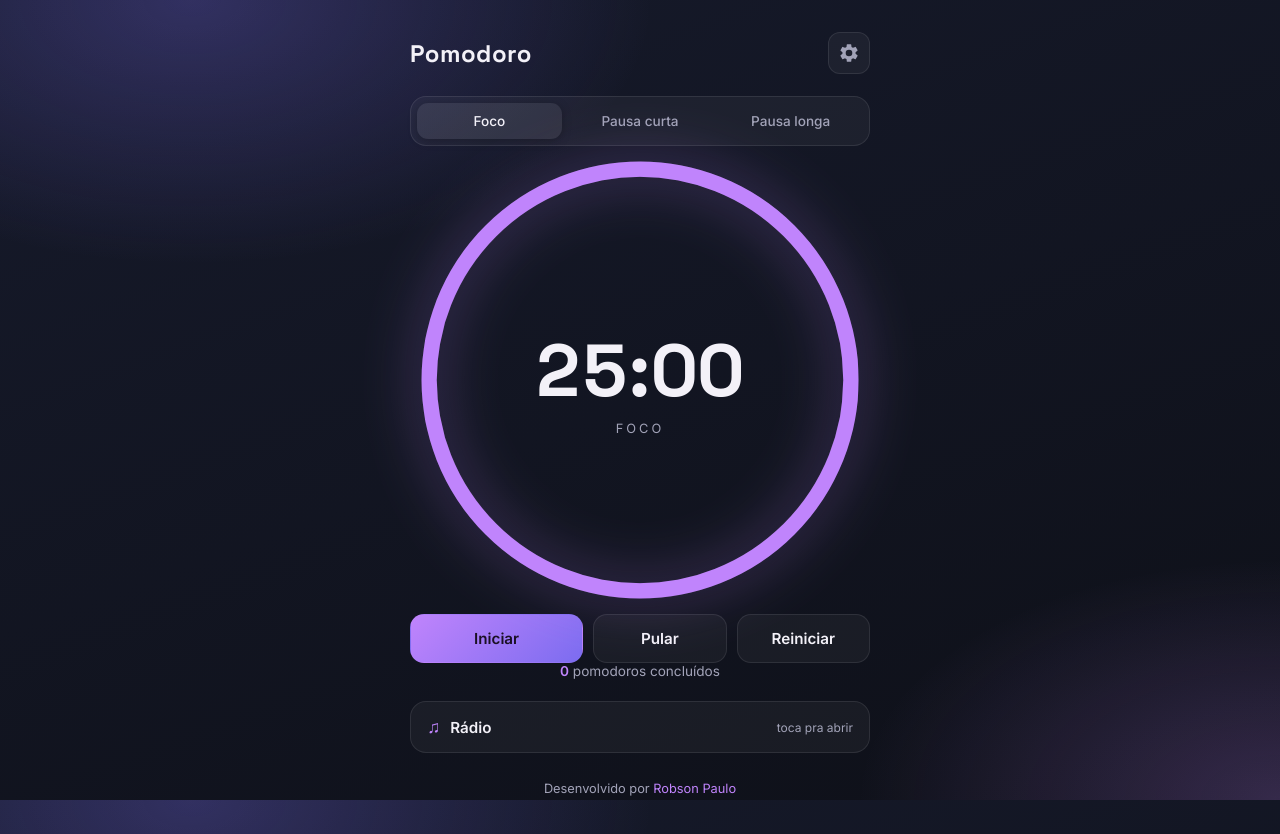
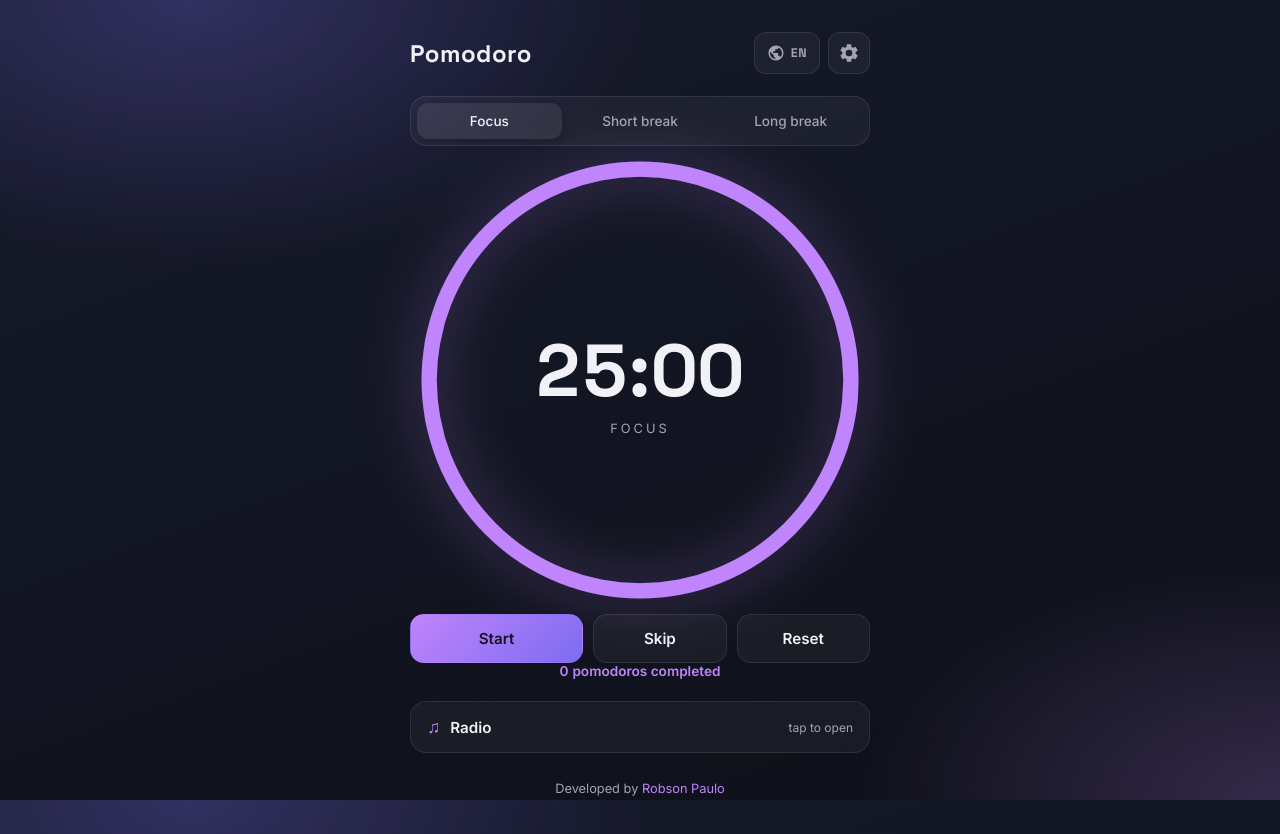
Before and after one commit to rabisquim/pomodorotimer-js, a plain HTML site: page index.html in a window 1280 px wide. Drawn offline with Linux system fonts and the light colour scheme.

Commit message:
adiciona seletor de idiomas com tradução PT-BR/EN

```diff
--- a/index.html
+++ b/index.html
@@ -3,25 +3,33 @@
 <head>
     <meta charset="UTF-8">
     <meta name="viewport" content="width=device-width, initial-scale=1.0">
-    <title>Pomodoro Timer</title>
+    <title data-i18n="app.title">Pomodoro Timer</title>
     <link rel="stylesheet" href="styles/style.css">
 </head>
 <body>
     <div class="app">
         <header class="header">
-            <h1 class="header__title">Pomodoro</h1>
-            <button id="settings-btn" class="icon-btn" type="button" aria-label="Abrir configurações">
-                <svg viewBox="0 0 24 24" width="22" height="22" aria-hidden="true">
-                    <path fill="currentColor" d="M19.14 12.94c.04-.3.06-.61.06-.94s-.02-.64-.07-.94l2.03-1.58a.49.49 0 0 0 .12-.62l-1.92-3.32a.49.49 0 0 0-.59-.22l-2.39.96a7.03 7.03 0 0 0-1.62-.94l-.36-2.54a.48.48 0 0 0-.48-.41h-3.84a.48.48 0 0 0-.48.41l-.36 2.54c-.58.24-1.12.55-1.62.94l-2.39-.96a.48.48 0 0 0-.59.22L2.74 8.87a.48.48 0 0 0 .12.62l2.03 1.58c-.05.3-.07.62-.07.94s.02.64.07.94l-2.03 1.58a.49.49 0 0 0-.12.62l1.92 3.32c.12.22.39.3.59.22l2.39-.96c.5.39 1.04.7 1.62.94l.36 2.54c.05.24.24.41.48.41h3.84c.24 0 .44-.17.48-.41l.36-2.54c.58-.24 1.12-.55 1.62-.94l2.39.96c.2.08.47 0 .59-.22l1.92-3.32a.49.49 0 0 0-.12-.62l-2.03-1.58zM12 15.6A3.6 3.6 0 1 1 12 8.4a3.6 3.6 0 0 1 0 7.2z"/>
-                </svg>
-            </button>
+            <h1 class="header__title" data-i18n="app.name">Pomodoro</h1>
+            <div class="header__actions">
+                <button id="lang-btn" class="icon-btn icon-btn--lang" type="button" data-i18n-aria="header.langAria">
+                    <svg viewBox="0 0 24 24" width="18" height="18" aria-hidden="true">
+                        <path fill="currentColor" d="M12 2C6.48 2 2 6.48 2 12s4.48 10 10 10 10-4.48 10-10S17.52 2 12 2zm-1 17.93c-3.95-.49-7-3.85-7-7.93 0-.62.08-1.21.21-1.79L9 15v1c0 1.1.9 2 2 2v1.93zm6.9-2.54c-.26-.81-1-1.39-1.9-1.39h-1v-3c0-.55-.45-1-1-1H8v-2h2c.55 0 1-.45 1-1V7h2c1.1 0 2-.9 2-2v-.41c2.93 1.19 5 4.06 5 7.41 0 2.08-.8 3.97-2.1 5.39z"/>
+                    </svg>
+                    <span class="icon-btn__code" data-lang-code>PT</span>
+                </button>
+                <button id="settings-btn" class="icon-btn" type="button" data-i18n-aria="header.settingsAria">
+                    <svg viewBox="0 0 24 24" width="22" height="22" aria-hidden="true">
+                        <path fill="currentColor" d="M19.14 12.94c.04-.3.06-.61.06-.94s-.02-.64-.07-.94l2.03-1.58a.49.49 0 0 0 .12-.62l-1.92-3.32a.49.49 0 0 0-.59-.22l-2.39.96a7.03 7.03 0 0 0-1.62-.94l-.36-2.54a.48.48 0 0 0-.48-.41h-3.84a.48.48 0 0 0-.48.41l-.36 2.54c-.58.24-1.12.55-1.62.94l-2.39-.96a.48.48 0 0 0-.59.22L2.74 8.87a.48.48 0 0 0 .12.62l2.03 1.58c-.05.3-.07.62-.07.94s.02.64.07.94l-2.03 1.58a.49.49 0 0 0-.12.62l1.92 3.32c.12.22.39.3.59.22l2.39-.96c.5.39 1.04.7 1.62.94l.36 2.54c.05.24.24.41.48.41h3.84c.24 0 .44-.17.48-.41l.36-2.54c.58-.24 1.12-.55 1.62-.94l2.39.96c.2.08.47 0 .59-.22l1.92-3.32a.49.49 0 0 0-.12-.62l-2.03-1.58zM12 15.6A3.6 3.6 0 1 1 12 8.4a3.6 3.6 0 0 1 0 7.2z"/>
+                    </svg>
+                </button>
+            </div>
         </header>
 
         <main class="main">
-            <div class="tabs" role="tablist" aria-label="Tipo de sessão">
-                <button class="tab is-active" type="button" role="tab" data-mode="focus">Foco</button>
-                <button class="tab" type="button" role="tab" data-mode="short">Pausa curta</button>
-                <button class="tab" type="button" role="tab" data-mode="long">Pausa longa</button>
+            <div class="tabs" role="tablist" aria-label="Tipo de sessão" data-i18n-aria="tabs.aria">
+                <button class="tab is-active" type="button" role="tab" data-mode="focus" data-i18n="mode.focus">Foco</button>
+                <button class="tab" type="button" role="tab" data-mode="short" data-i18n="mode.short">Pausa curta</button>
+                <button class="tab" type="button" role="tab" data-mode="long" data-i18n="mode.long">Pausa longa</button>
             </div>
 
             <div class="timer">
@@ -36,31 +44,31 @@
             </div>
 
             <div class="controls">
-                <button id="start-btn" class="btn btn--primary" type="button">Iniciar</button>
-                <button id="skip-btn" class="btn" type="button">Pular</button>
-                <button id="reset-btn" class="btn" type="button">Reiniciar</button>
+                <button id="start-btn" class="btn btn--primary" type="button" data-i18n="btn.start">Iniciar</button>
+                <button id="skip-btn" class="btn" type="button" data-i18n="btn.skip">Pular</button>
+                <button id="reset-btn" class="btn" type="button" data-i18n="btn.reset">Reiniciar</button>
             </div>
 
-            <p class="cycles"><span id="cycle-count">0</span> pomodoros concluídos</p>
+            <p class="cycles"><span id="cycle-count">0</span> <span data-i18n="cycles.done">pomodoros concluídos</span></p>
         </main>
 
         <section class="radio">
             <button id="radio-toggle" class="radio__toggle" type="button" aria-expanded="false">
                 <span class="radio__icon" aria-hidden="true">&#9835;</span>
-                <span class="radio__name">Rádio</span>
+                <span class="radio__name" data-i18n="radio.name">Rádio</span>
                 <span id="radio-state" class="radio__state">toca pra abrir</span>
             </button>
             <div id="radio-player" class="radio__player" hidden>
                 <label class="radio__field">
-                    <span>Estação</span>
+                    <span data-i18n="radio.station">Estação</span>
                     <select id="radio-station"></select>
                 </label>
                 <div id="radio-custom" class="radio__custom" hidden>
-                    <input id="radio-custom-url" class="radio__input" type="url" placeholder="Cole um link do YouTube" autocomplete="off">
-                    <button id="radio-custom-apply" class="btn" type="button">Tocar</button>
+                    <input id="radio-custom-url" class="radio__input" type="url" placeholder="Cole um link do YouTube" data-i18n-placeholder="radio.customPlaceholder" autocomplete="off">
+                    <button id="radio-custom-apply" class="btn" type="button" data-i18n="radio.play">Tocar</button>
                 </div>
                 <label id="radio-volume-row" class="radio__field" hidden>
-                    <span>Volume</span>
+                    <span data-i18n="radio.volume">Volume</span>
                     <input id="radio-volume" class="radio__range" type="range" min="0" max="100" step="1" value="60">
                 </label>
                 <div id="yt-player"></div>
@@ -70,7 +78,7 @@
 
         <footer class="footer">
             <p class="footer__text">
-                Desenvolvido por <a class="footer__link" href="https://github.com/rabisquim" target="_blank" rel="noopener">Robson Paulo</a>
+                <span data-i18n="footer.developedBy">Desenvolvido por</span> <a class="footer__link" href="https://github.com/rabisquim" target="_blank" rel="noopener">Robson Paulo</a>
             </p>
         </footer>
     </div>
@@ -78,37 +86,38 @@
     <div id="settings-modal" class="modal" hidden>
         <div class="modal__overlay" data-close></div>
         <div class="modal__box" role="dialog" aria-modal="true" aria-labelledby="settings-title">
-            <h2 id="settings-title" class="modal__title">Configurações</h2>
+            <h2 id="settings-title" class="modal__title" data-i18n="settings.title">Configurações</h2>
 
             <label class="field">
-                <span>Foco (min)</span>
+                <span data-i18n="settings.focus">Foco (min)</span>
                 <input id="set-focus" type="number" min="1" max="120" step="1" value="25">
             </label>
             <label class="field">
-                <span>Pausa curta (min)</span>
+                <span data-i18n="settings.short">Pausa curta (min)</span>
                 <input id="set-short" type="number" min="1" max="60" step="1" value="5">
             </label>
             <label class="field">
-                <span>Pausa longa (min)</span>
+                <span data-i18n="settings.long">Pausa longa (min)</span>
                 <input id="set-long" type="number" min="1" max="60" step="1" value="15">
             </label>
             <label class="field">
-                <span>Ciclos até pausa longa</span>
+                <span data-i18n="settings.cycles">Ciclos até pausa longa</span>
                 <input id="set-cycles" type="number" min="1" max="12" step="1" value="4">
             </label>
             <label class="field field--row">
-                <span>Auto-iniciar próxima sessão</span>
+                <span data-i18n="settings.autoStart">Auto-iniciar próxima sessão</span>
                 <input id="set-autostart" type="checkbox">
             </label>
 
             <div class="modal__actions">
-                <button id="settings-cancel" class="btn" type="button">Cancelar</button>
-                <button id="settings-save" class="btn btn--primary" type="button">Salvar</button>
+                <button id="settings-cancel" class="btn" type="button" data-i18n="settings.cancel">Cancelar</button>
+                <button id="settings-save" class="btn btn--primary" type="button" data-i18n="settings.save">Salvar</button>
             </div>
         </div>
     </div>
 
     <script src="https://www.youtube.com/iframe_api"></script>
+    <script src="scripts/i18n.js"></script>
     <script src="scripts/script.js"></script>
 </body>
 </html>
--- /dev/null
+++ b/scripts/i18n.js
@@ -0,0 +1,256 @@
+/* Internationalization (i18n) — PT-BR / EN
+   Loaded before scripts/script.js. Exposes window.I18N. */
+(function () {
+  "use strict";
+
+  const STORAGE_KEY = "pomodoro-lang";
+  const DEFAULT_LANG = "pt-BR";
+  const SUPPORTED = ["pt-BR", "en"];
+
+  const TRANSLATIONS = {
+    "pt-BR": {
+      app: {
+        title: "Pomodoro Timer",
+        name: "Pomodoro",
+      },
+      header: {
+        settingsAria: "Abrir configurações",
+        langAria: "Mudar para inglês",
+      },
+      tabs: {
+        aria: "Tipo de sessão",
+      },
+      mode: {
+        focus: "Foco",
+        short: "Pausa curta",
+        long: "Pausa longa",
+      },
+      btn: {
+        start: "Iniciar",
+        pause: "Pausar",
+        skip: "Pular",
+        reset: "Reiniciar",
+      },
+      cycles: {
+        done: "pomodoros concluídos",
+      },
+      radio: {
+        name: "Rádio",
+        station: "Estação",
+        customPlaceholder: "Cole um link do YouTube",
+        play: "Tocar",
+        volume: "Volume",
+        customOption: "Link personalizado…",
+        localSounds: "Sons locais (offline)",
+        fallbackTitle: "Abrir no YouTube",
+        state: {
+          playing: "tocando",
+          paused: "pausado",
+          loading: "carregando…",
+          open: "toca pra abrir",
+          fallback: "abrir no YouTube",
+          invalid: "link inválido",
+        },
+      },
+      station: {
+        lofi: "Lo-fi beats",
+        synthwave: "Synthwave",
+        jazz: "Jazz lo-fi",
+        baroque: "Barroco (estudo)",
+        baroque60: "Barroco 60 BPM",
+        rain: "Chuva (24/7)",
+      },
+      cat: {
+        lofi: "Lo-fi",
+        jazz: "Jazz",
+        classical: "Clássica",
+        ambient: "Ambient",
+      },
+      ambience: {
+        rain: "Chuva",
+        white: "Ruído branco",
+        waves: "Ondas do mar",
+      },
+      settings: {
+        title: "Configurações",
+        focus: "Foco (min)",
+        short: "Pausa curta (min)",
+        long: "Pausa longa (min)",
+        cycles: "Ciclos até pausa longa",
+        autoStart: "Auto-iniciar próxima sessão",
+        cancel: "Cancelar",
+        save: "Salvar",
+      },
+      notify: {
+        title: "Sessão finalizada",
+        body: "{label} concluída. Hora da próxima etapa!",
+      },
+      footer: {
+        developedBy: "Desenvolvido por",
+      },
+    },
+    en: {
+      app: {
+        title: "Pomodoro Timer",
+        name: "Pomodoro",
+      },
+      header: {
+        settingsAria: "Open settings",
+        langAria: "Switch to Portuguese",
+      },
+      tabs: {
+        aria: "Session type",
+      },
+      mode: {
+        focus: "Focus",
+        short: "Short break",
+        long: "Long break",
+      },
+      btn: {
+        start: "Start",
+        pause: "Pause",
+        skip: "Skip",
+        reset: "Reset",
+      },
+      cycles: {
+        done: "pomodoros completed",
+      },
+      radio: {
+        name: "Radio",
+        station: "Station",
+        customPlaceholder: "Paste a YouTube link",
+        play: "Play",
+        volume: "Volume",
+        customOption: "Custom link…",
+        localSounds: "Local sounds (offline)",
+        fallbackTitle: "Open on YouTube",
+        state: {
+          playing: "playing",
+          paused: "paused",
+          loading: "loading…",
+          open: "tap to open",
+          fallback: "open on YouTube",
+          invalid: "invalid link",
+        },
+      },
+      station: {
+        lofi: "Lo-fi beats",
+        synthwave: "Synthwave",
+        jazz: "Lo-fi jazz",
+        baroque: "Baroque (study)",
+        baroque60: "Baroque 60 BPM",
+        rain: "Rain (24/7)",
+      },
+      cat: {
+        lofi: "Lo-fi",
+        jazz: "Jazz",
+        classical: "Classical",
+        ambient: "Ambient",
+      },
+      ambience: {
+        rain: "Rain",
+        white: "White noise",
+        waves: "Sea waves",
+      },
+      settings: {
+        title: "Settings",
+        focus: "Focus (min)",
+        short: "Short break (min)",
+        long: "Long break (min)",
+        cycles: "Cycles until long break",
+        autoStart: "Auto-start next session",
+        cancel: "Cancel",
+        save: "Save",
+      },
+      notify: {
+        title: "Session finished",
+        body: "{label} completed. Time for the next step!",
+      },
+      footer: {
+        developedBy: "Developed by",
+      },
+    },
+  };
+
+  let currentLang = detectLang();
+
+  function detectLang() {
+    try {
+      const saved = localStorage.getItem(STORAGE_KEY);
+      if (saved && SUPPORTED.includes(saved)) return saved;
+    } catch {
+      /* storage unavailable — ignore */
+    }
+    const nav = (navigator.language || "").toLowerCase();
+    return nav.startsWith("pt") ? "pt-BR" : "en";
+  }
+
+  function resolve(lang, key) {
+    return key
+      .split(".")
+      .reduce((acc, part) => (acc == null ? undefined : acc[part]), TRANSLATIONS[lang]);
+  }
+
+  function t(key, params) {
+    let value = resolve(currentLang, key);
+    if (typeof value !== "string") value = resolve(DEFAULT_LANG, key);
+    if (typeof value !== "string") return key;
+    if (params) {
+      value = value.replace(/\{(\w+)\}/g, (match, name) =>
+        Object.prototype.hasOwnProperty.call(params, name) ? params[name] : match
+      );
+    }
+    return value;
+  }
+
+  function applyTranslations() {
+    document.documentElement.lang = currentLang;
+
+    document.querySelectorAll("[data-i18n]").forEach((el) => {
+      el.textContent = t(el.getAttribute("data-i18n"));
+    });
+
+    document.querySelectorAll("[data-i18n-aria]").forEach((el) => {
+      el.setAttribute("aria-label", t(el.getAttribute("data-i18n-aria")));
+    });
+
+    document.querySelectorAll("[data-i18n-placeholder]").forEach((el) => {
+      el.setAttribute("placeholder", t(el.getAttribute("data-i18n-placeholder")));
+    });
+
+    updateLangButton();
+  }
+
+  function updateLangButton() {
+    const btn = document.getElementById("lang-btn");
+    if (!btn) return;
+    const code = btn.querySelector("[data-lang-code]");
+    if (code) code.textContent = currentLang === "pt-BR" ? "PT" : "EN";
+  }
+
+  function setLang(lang) {
+    currentLang = SUPPORTED.includes(lang) ? lang : DEFAULT_LANG;
+    try {
+      localStorage.setItem(STORAGE_KEY, currentLang);
+    } catch {
+      /* storage unavailable — ignore */
+    }
+    applyTranslations();
+    document.dispatchEvent(new CustomEvent("languagechange", { detail: { lang: currentLang } }));
+  }
+
+  function toggleLang() {
+    setLang(currentLang === "pt-BR" ? "en" : "pt-BR");
+  }
+
+  window.I18N = {
+    t,
+    getLang: () => currentLang,
+    setLang,
+    toggleLang,
+    applyTranslations,
+  };
+
+  // This script sits at the end of <body>, so the DOM is ready.
+  applyTranslations();
+})();
--- a/scripts/script.js
+++ b/scripts/script.js
@@ -3,18 +3,18 @@ const STORAGE_KEY = "pomodoro-settings";
 const CUSTOM_STATION_ID = "custom";
 
 const STATIONS = [
-  { id: "lofi", label: "Lo-fi beats", category: "Lo-fi", videoId: "1tJ8sc8I4z0" },
-  { id: "synthwave", label: "Synthwave", category: "Lo-fi", videoId: "4xDzrJKXOOY" },
-  { id: "jazz", label: "Jazz lo-fi", category: "Jazz", videoId: "E2vONfzoyRI" },
-  { id: "baroque", label: "Barroco (estudo)", category: "Clássica", videoId: "efWKRfVDMf0" },
-  { id: "baroque60", label: "Barroco 60 BPM", category: "Clássica", videoId: "2A9ZBES9z2Y" },
-  { id: "rain-yt", label: "Chuva (24/7)", category: "Ambient", videoId: "-OekvEFm1lo" },
+  { id: "lofi", labelKey: "station.lofi", categoryKey: "cat.lofi", videoId: "1tJ8sc8I4z0" },
+  { id: "synthwave", labelKey: "station.synthwave", categoryKey: "cat.lofi", videoId: "4xDzrJKXOOY" },
+  { id: "jazz", labelKey: "station.jazz", categoryKey: "cat.jazz", videoId: "E2vONfzoyRI" },
+  { id: "baroque", labelKey: "station.baroque", categoryKey: "cat.classical", videoId: "efWKRfVDMf0" },
+  { id: "baroque60", labelKey: "station.baroque60", categoryKey: "cat.classical", videoId: "2A9ZBES9z2Y" },
+  { id: "rain-yt", labelKey: "station.rain", categoryKey: "cat.ambient", videoId: "-OekvEFm1lo" },
 ];
 
 const AMBIENCES = [
-  { id: "rain", label: "Chuva" },
-  { id: "white", label: "Ruído branco" },
-  { id: "waves", label: "Ondas do mar" },
+  { id: "rain", labelKey: "ambience.rain" },
+  { id: "white", labelKey: "ambience.white" },
+  { id: "waves", labelKey: "ambience.waves" },
 ];
 
 const AMBIENCE_CFG = {
@@ -34,8 +34,6 @@ const DEFAULT_SETTINGS = {
   volume: 0.6,
 };
 
-const LABELS = { focus: "Foco", short: "Pausa curta", long: "Pausa longa" };
-
 // DOM elements
 const timeLeftEl = document.getElementById("time-left");
 const sessionLabelEl = document.getElementById("session-label");
@@ -47,6 +45,7 @@ const cycleCountEl = document.getElementById("cycle-count");
 const tabsEls = document.querySelectorAll(".tab");
 
 const settingsBtnEl = document.getElementById("settings-btn");
+const langBtnEl = document.getElementById("lang-btn");
 const modalEl = document.getElementById("settings-modal");
 const setFocusEl = document.getElementById("set-focus");
 const setShortEl = document.getElementById("set-short");
@@ -115,14 +114,14 @@ function formatTime(totalSeconds) {
 
 function render() {
   timeLeftEl.textContent = formatTime(state.remaining);
-  sessionLabelEl.textContent = LABELS[state.mode];
+  sessionLabelEl.textContent = I18N.t(`mode.${state.mode}`);
   document.body.dataset.mode = state.mode;
   cycleCountEl.textContent = String(state.focusDone);
 
   const ratio = state.total > 0 ? state.remaining / state.total : 0;
   ringProgressEl.style.strokeDashoffset = String(RING_CIRCUMFERENCE * (1 - ratio));
 
-  startBtnEl.textContent = state.running ? "Pausar" : "Iniciar";
+  startBtnEl.textContent = state.running ? I18N.t("btn.pause") : I18N.t("btn.start");
 
   tabsEls.forEach((tab) => {
     tab.classList.toggle("is-active", tab.dataset.mode === state.mode);
@@ -195,7 +194,7 @@ function complete() {
   if (state.mode === "focus") state.focusDone += 1;
 
   playAlarm();
-  notify(LABELS[state.mode]);
+  notify(I18N.t(`mode.${state.mode}`));
 
   setMode(nextMode());
 
@@ -220,8 +219,8 @@ function playAlarm() {
 
 function notify(finishedLabel) {
   if (!("Notification" in window) || Notification.permission !== "granted") return;
-  new Notification("Sessão finalizada", {
-    body: `${finishedLabel} concluída. Hora da próxima etapa!`,
+  new Notification(I18N.t("notify.title"), {
+    body: I18N.t("notify.body", { label: finishedLabel }),
   });
 }
 
@@ -302,44 +301,45 @@ function currentVideoId() {
 
 function buildStationSelect() {
   radioStationEl.replaceChildren();
-  const categories = [...new Set(STATIONS.map((s) => s.category))];
-  categories.forEach((category) => {
+  const categories = [...new Set(STATIONS.map((s) => s.categoryKey))];
+  categories.forEach((categoryKey) => {
     const group = document.createElement("optgroup");
-    group.label = category;
-    STATIONS.filter((s) => s.category === category).forEach((s) => {
-      group.appendChild(new Option(s.label, s.id));
+    group.label = I18N.t(categoryKey);
+    STATIONS.filter((s) => s.categoryKey === categoryKey).forEach((s) => {
+      group.appendChild(new Option(I18N.t(s.labelKey), s.id));
     });
     radioStationEl.appendChild(group);
   });
 
   const localGroup = document.createElement("optgroup");
-  localGroup.label = "Sons locais (offline)";
-  AMBIENCES.forEach((a) => localGroup.appendChild(new Option(a.label, a.id)));
+  localGroup.label = I18N.t("radio.localSounds");
+  AMBIENCES.forEach((a) => localGroup.appendChild(new Option(I18N.t(a.labelKey), a.id)));
   radioStationEl.appendChild(localGroup);
 
-  radioStationEl.appendChild(new Option("Link personalizado…", CUSTOM_STATION_ID));
+  radioStationEl.appendChild(new Option(I18N.t("radio.customOption"), CUSTOM_STATION_ID));
 }
 
 function buildFallback() {
+  radioFallbackEl.replaceChildren();
   const title = document.createElement("p");
   title.className = "radio__fallback-title";
-  title.textContent = "Abrir no YouTube";
+  title.textContent = I18N.t("radio.fallbackTitle");
   radioFallbackEl.appendChild(title);
   STATIONS.forEach((s) => {
     const link = document.createElement("a");
     link.href = `https://www.youtube.com/watch?v=${s.videoId}`;
     link.target = "_blank";
     link.rel = "noopener";
-    link.textContent = s.label;
+    link.textContent = I18N.t(s.labelKey);
     radioFallbackEl.appendChild(link);
   });
 }
 
 function handlePlayerState(event) {
   if (!radioOpen || isAmbience(settings.station)) return;
-  if (event.data === YT.PlayerState.PLAYING) radioStateEl.textContent = "tocando";
-  else if (event.data === YT.PlayerState.PAUSED) radioStateEl.textContent = "pausado";
-  else if (event.data === YT.PlayerState.BUFFERING) radioStateEl.textContent = "carregando…";
+  if (event.data === YT.PlayerState.PLAYING) radioStateEl.textContent = I18N.t("radio.state.playing");
+  else if (event.data === YT.PlayerState.PAUSED) radioStateEl.textContent = I18N.t("radio.state.paused");
+  else if (event.data === YT.PlayerState.BUFFERING) radioStateEl.textContent = I18N.t("radio.state.loading");
 }
 
 function playerPlay() {
@@ -383,10 +383,10 @@ function applyRadio() {
     playerPause();
     if (radioOpen) {
       startAmbience(settings.station);
-      radioStateEl.textContent = "tocando";
+      radioStateEl.textContent = I18N.t("radio.state.playing");
     } else {
       stopAmbience();
-      radioStateEl.textContent = "toca pra abrir";
+      radioStateEl.textContent = I18N.t("radio.state.open");
     }
     return;
   }
@@ -396,7 +396,7 @@ function applyRadio() {
   if (isFileProtocol) {
     radioFallbackEl.hidden = !radioOpen;
     playerPause();
-    radioStateEl.textContent = radioOpen ? "abrir no YouTube" : "toca pra abrir";
+    radioStateEl.textContent = radioOpen ? I18N.t("radio.state.fallback") : I18N.t("radio.state.open");
     return;
   }
 
@@ -404,14 +404,14 @@ function applyRadio() {
 
   const videoId = currentVideoId();
   if (!videoId) {
-    radioStateEl.textContent = radioOpen ? "link inválido" : "toca pra abrir";
+    radioStateEl.textContent = radioOpen ? I18N.t("radio.state.invalid") : I18N.t("radio.state.open");
     return;
   }
 
   ensurePlayer(videoId);
   if (radioOpen) playerPlay();
   else playerPause();
-  radioStateEl.textContent = radioOpen ? "carregando…" : "toca pra abrir";
+  radioStateEl.textContent = radioOpen ? I18N.t("radio.state.loading") : I18N.t("radio.state.open");
 }
 
 function setStation(id) {
@@ -451,6 +451,7 @@ function makeNoiseBuffer(ctx) {
 function startAmbience(id) {
   const cfg = AMBIENCE_CFG[id];
   if (!cfg) return;
+  if (ambienceNodes && ambienceNodes.id === id) return;
   try {
     if (!audioCtx) audioCtx = new (window.AudioContext || window.webkitAudioContext)();
     if (audioCtx.state === "suspended") audioCtx.resume();
@@ -538,6 +539,7 @@ startBtnEl.addEventListener("click", toggle);
 skipBtnEl.addEventListener("click", skip);
 resetBtnEl.addEventListener("click", reset);
 settingsBtnEl.addEventListener("click", openSettings);
+langBtnEl.addEventListener("click", () => I18N.toggleLang());
 settingsSaveEl.addEventListener("click", applySettings);
 settingsCancelEl.addEventListener("click", closeSettings);
 modalEl.querySelector("[data-close]").addEventListener("click", closeSettings);
@@ -569,6 +571,14 @@ document.addEventListener("keydown", (event) => {
   if (event.key === "Escape" && !modalEl.hidden) closeSettings();
 });
 
+document.addEventListener("languagechange", () => {
+  render();
+  buildStationSelect();
+  buildFallback();
+  radioStationEl.value = settings.station;
+  applyRadio();
+});
+
 // Init
 buildStationSelect();
 buildFallback();
--- a/styles/style.css
+++ b/styles/style.css
@@ -76,6 +76,29 @@ body {
   color: var(--text);
   background: var(--surface-strong);
   transform: rotate(35deg);
+}
+
+.header__actions {
+  display: flex;
+  align-items: center;
+  gap: 8px;
+}
+
+.icon-btn--lang {
+  display: inline-flex;
+  align-items: center;
+  justify-content: center;
+  gap: 6px;
+  width: auto;
+  padding: 0 12px;
+  font-family: var(--font-display);
+  font-size: 0.78rem;
+  font-weight: 700;
+  letter-spacing: 0.5px;
+}
+
+.icon-btn--lang:hover {
+  transform: none;
 }
 
 /* Tabs */
```
